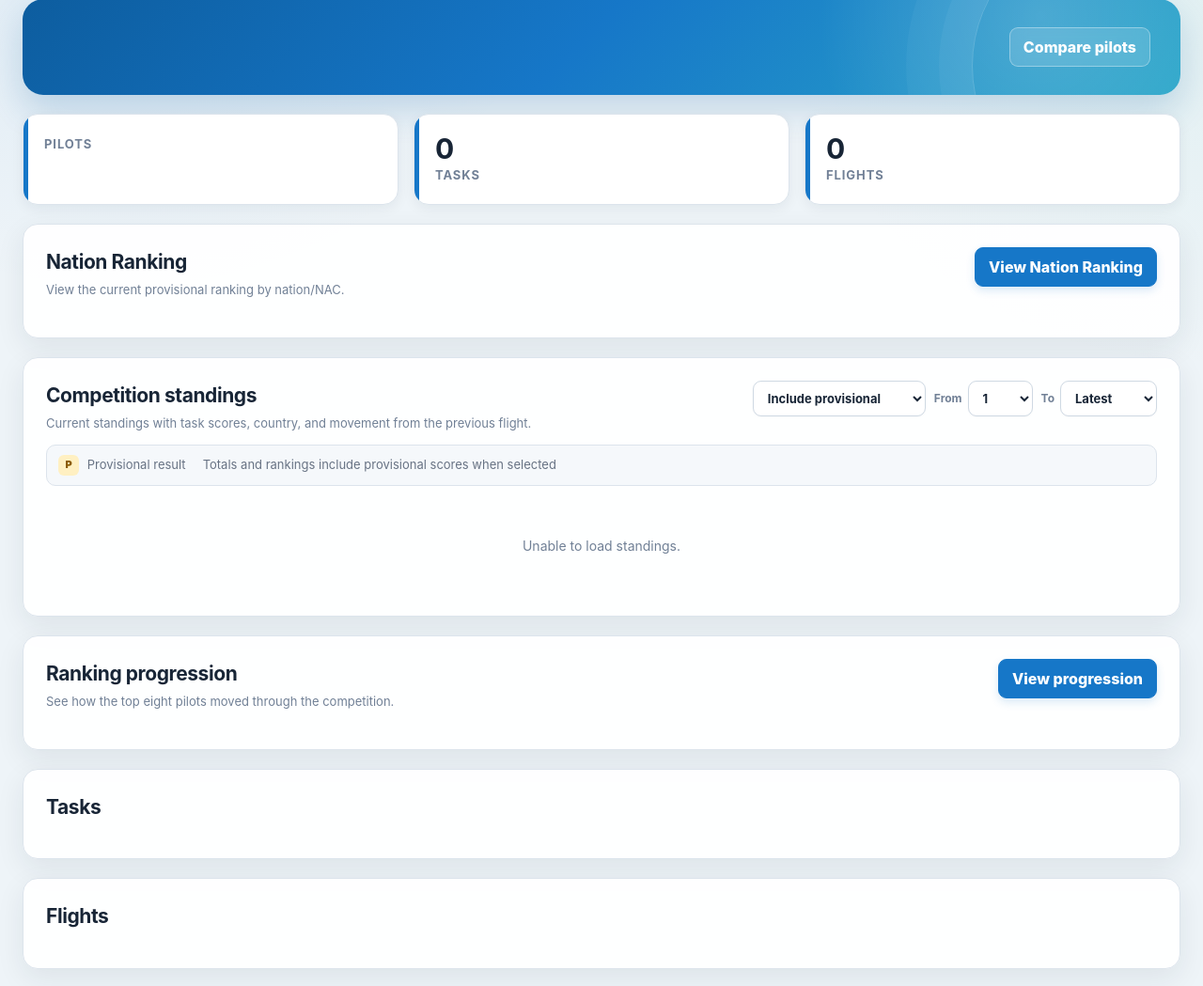
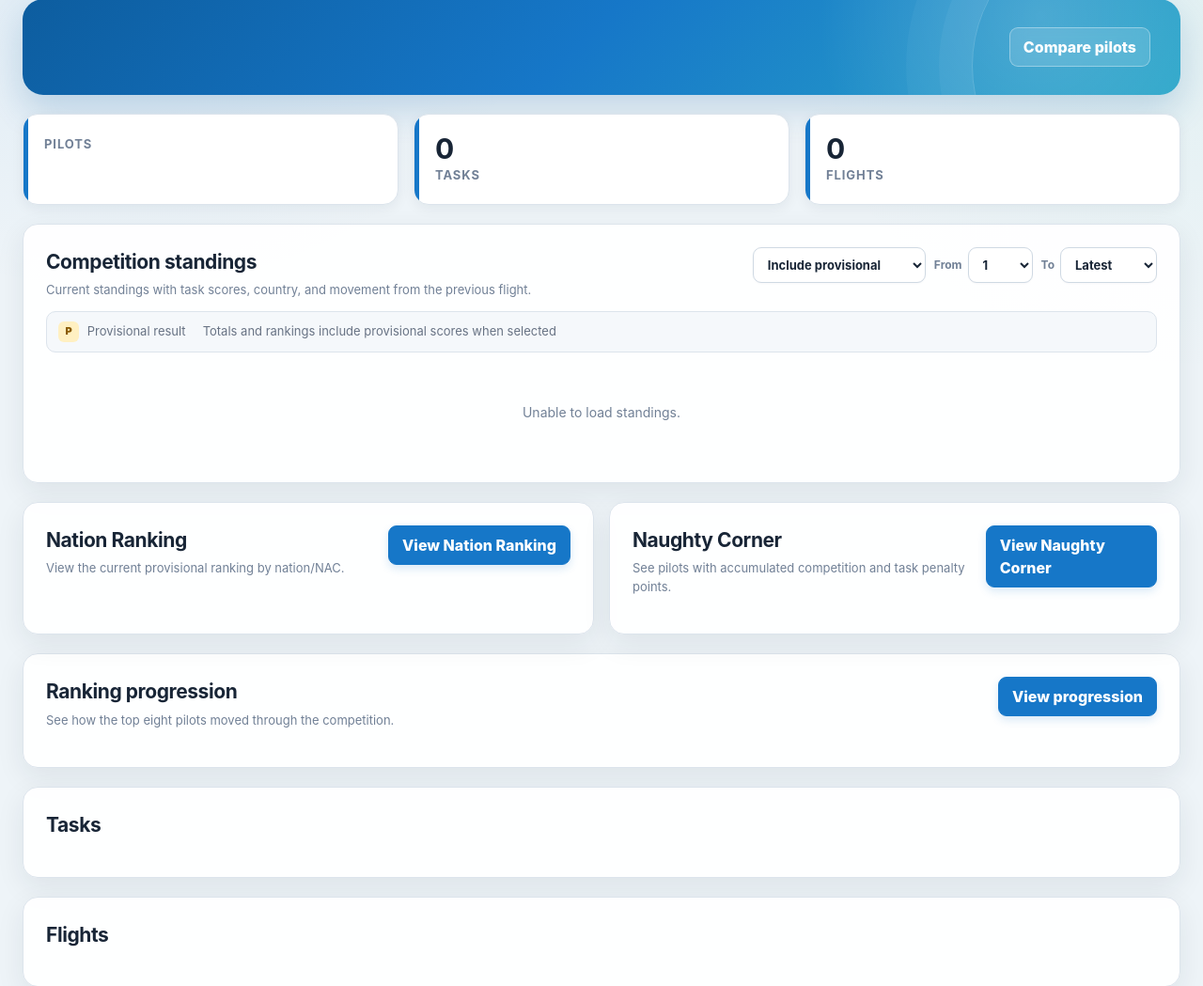
Before and after one commit to Jimmy-thom/balloon-competition-results, a Flask app: template templates/event.html in a window 1280 px wide. Shown: the part 81-1130 px from the top of the page at 94% size. Run offline with Flask 3, Linux system fonts and the light colour scheme; the template is opened without the code that fills it, so the values that code supplies are empty.

Commit message:
Update event.html

```diff
--- a/templates/event.html
+++ b/templates/event.html
@@ -14,15 +14,6 @@
   <div><b>{{pilot_count}}</b><span>Pilots</span></div>
   <div><b>{{tasks|length}}</b><span>Tasks</span></div>
   <div><b>{{flights|length}}</b><span>Flights</span></div>
-</div>
-<div class="card">
-  <div class="section-head">
-    <div>
-      <h2>Nation Ranking</h2>
-      <p class="muted">View the current provisional ranking by nation/NAC.</p>
-    </div>
-    <a class="button" href="/event/{{event.id}}/nations">View Nation Ranking</a>
-  </div>
 </div>
 <div class="card">
   <div class="section-head">
@@ -61,6 +52,26 @@
   <div class="mobile-scroll-hint">← Swipe left/right to view all task columns →</div>
   <div id="standings" class="loading">Loading…</div>
 </div>
+<div class="feature-grid">
+  <div class="card feature-card">
+    <div class="section-head">
+      <div>
+        <h2>Nation Ranking</h2>
+        <p class="muted">View the current provisional ranking by nation/NAC.</p>
+      </div>
+      <a class="button" href="/event/{{event.id}}/nations">View Nation Ranking</a>
+    </div>
+  </div>
+  <div class="card feature-card">
+    <div class="section-head">
+      <div>
+        <h2>Naughty Corner</h2>
+        <p class="muted">See pilots with accumulated competition and task penalty points.</p>
+      </div>
+      <a class="button" href="/event/{{event.id}}/naughty-corner">View Naughty Corner</a>
+    </div>
+  </div>
+</div>
 <div class="card">
   <div class="section-head">
     <div>
@@ -94,6 +105,22 @@
     {% endfor %}
   </div>
 </div>
+<style>
+.feature-grid{
+  display:grid;
+  grid-template-columns:repeat(2,minmax(0,1fr));
+  gap:16px;
+}
+.feature-card{
+  min-width:0;
+}
+.feature-card .section-head{
+  height:100%;
+}
+@media (max-width:800px){
+  .feature-grid{grid-template-columns:1fr;}
+}
+</style>
 <style>
 .results-legend{
   display:flex;
```
